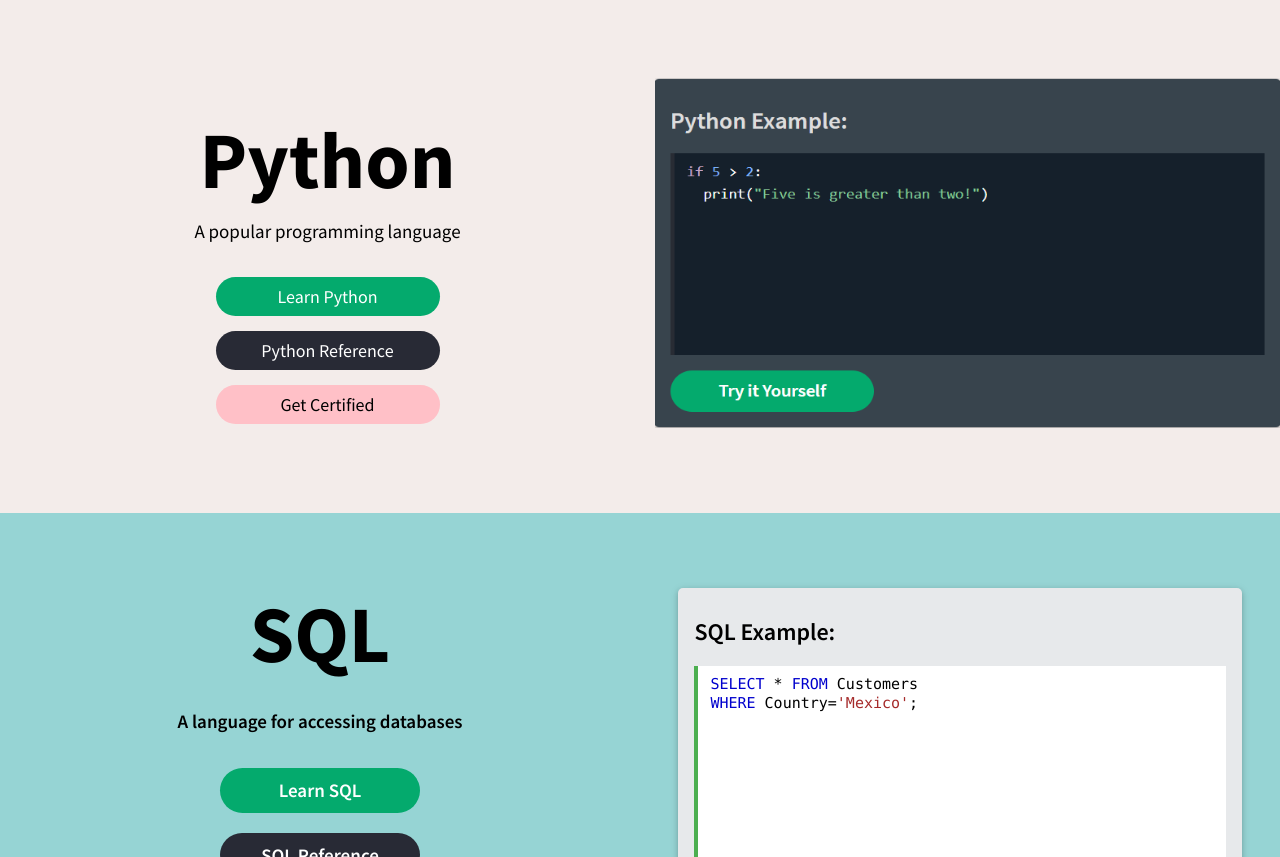
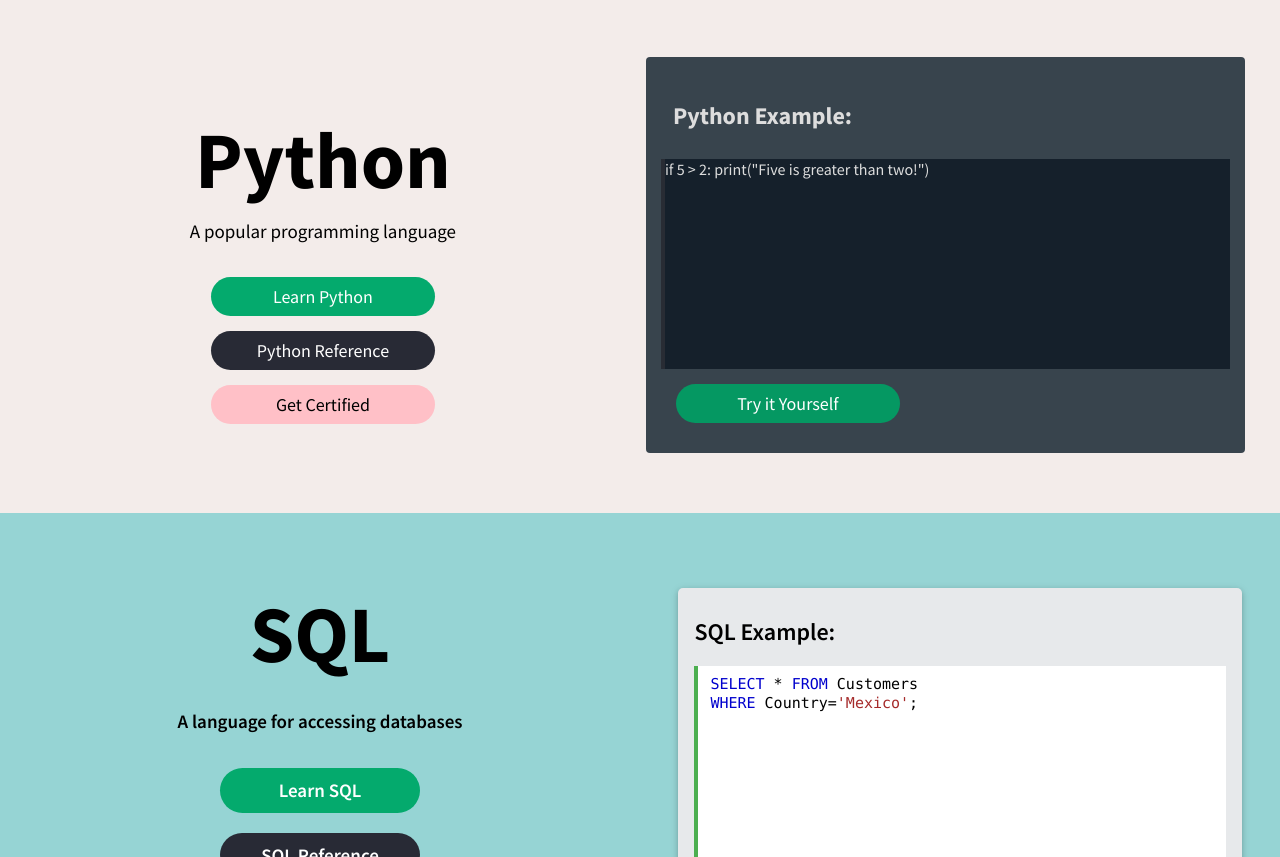
Before and after one commit to lapc002/w3-school, a plain HTML site: page index.html in a window 1280 px wide. Shown: the part 2265-3122 px from the top of the page. Drawn offline with Linux system fonts and the light colour scheme.

Commit message:
changed html file

```diff
--- a/index.html
+++ b/index.html
@@ -177,8 +177,11 @@
       <a href="https://www.w3schools.com/python/python_reference.asp" class="python-reference python-items">Python Reference</a>
       <a href="https://campus.w3schools.com/collections/certifications/products/python-certificate" target="_blank" class="python-certified python-items">Get Certified</a>
     </div>
-    <div class="python-img">
-      <img src="./img/Phyton example.png" width="625px" height="350px" alt="python example">
+    <div class="py-ex">
+      <h2 class="p-ex">Python Example:</h2>
+      <div class="p-block">if 5 > 2:
+        print("Five is greater than two!")</div>
+      <a href="https://www.w3schools.com/python/trypython.asp?filename=demo_indentation" class="tryit"> Try it Yourself</a>
     </div>
   </div>
 </section>
```
